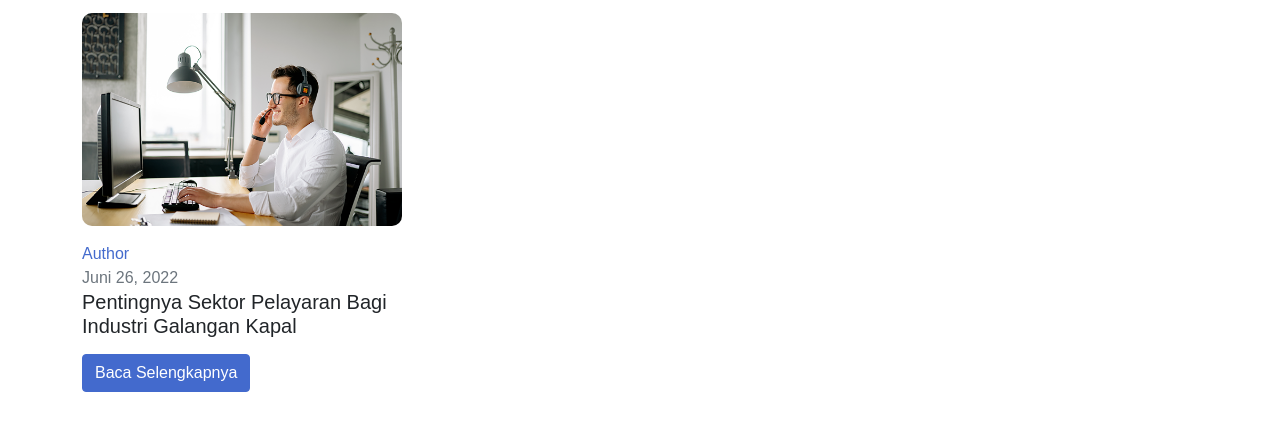
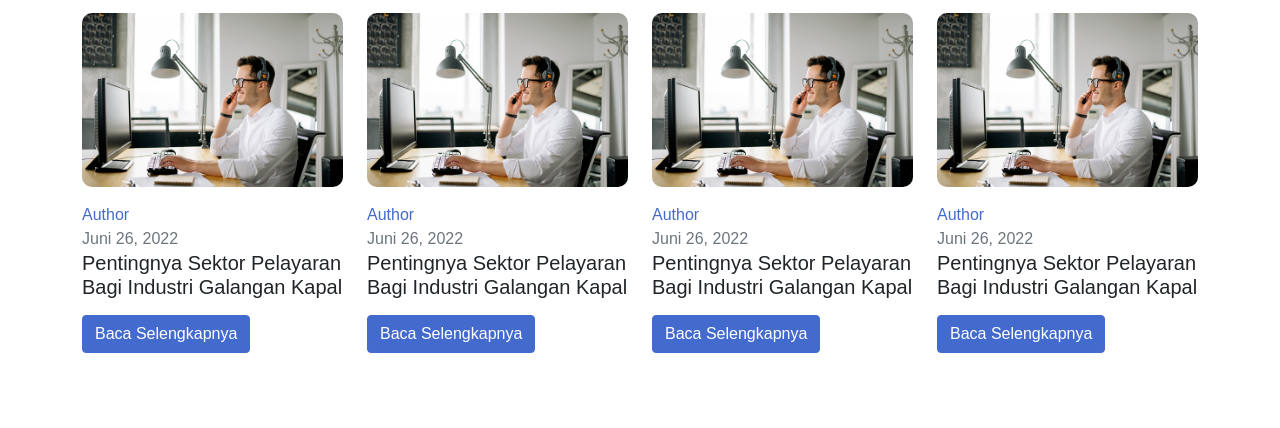
Before and after one commit to dhanzydev/shippingrecht, a website: page pages/artikel.html in a window 1280 px wide. Shown: the part 508-936 px from the top of the page. After the commit the page ends 891 px from the top, so only its background shows below. Drawn offline with nearby package versions, Linux system fonts and the light colour scheme.

Commit message:
card list artikel

```diff
--- a/pages/artikel.html
+++ b/pages/artikel.html
@@ -66,9 +66,10 @@
     </section>
 
     <!-- List Artikel -->
-    <section id="list-artikel" class="container d-flex justify-content-between flex-wrap flex-md-nowrap mb-3">
+    <section id="list-artikel" class="container">
+      <div class="row">
         <!-- Card Artikel -->
-      <div class="card-artikel">
+        <div class="card-artikel col-md-4 col-lg-3">
           <div class="image-card-artikel mb-3">
             <img src="../assets/images/artikel-3.png" alt="Artikel" class="img-fluid" />
           </div>
@@ -77,6 +78,43 @@
             <span class="tanggal-card-artikel text-muted">Juni 26, 2022</span>
             <h5 class="judul-card-artikel mb-3">Pentingnya Sektor Pelayaran Bagi Industri Galangan Kapal</h5>
             <button class="btn btn-primary">Baca Selengkapnya</button>
+          </div>
+        </div>
+        <!-- Card Artikel -->
+        <div class="card-artikel col-md-4 col-lg-3">
+          <div class="image-card-artikel mb-3">
+            <img src="../assets/images/artikel-3.png" alt="Artikel" class="img-fluid" />
+          </div>
+          <div class="card-detail-artikel">
+            <a href="#" class="author-card-artikel text-decoration-none d-block">Author</a>
+            <span class="tanggal-card-artikel text-muted">Juni 26, 2022</span>
+            <h5 class="judul-card-artikel mb-3">Pentingnya Sektor Pelayaran Bagi Industri Galangan Kapal</h5>
+            <button class="btn btn-primary">Baca Selengkapnya</button>
+          </div>
+        </div>
+        <!-- Card Artikel -->
+        <div class="card-artikel col-md-4 col-lg-3">
+          <div class="image-card-artikel mb-3">
+            <img src="../assets/images/artikel-3.png" alt="Artikel" class="img-fluid" />
+          </div>
+          <div class="card-detail-artikel">
+            <a href="#" class="author-card-artikel text-decoration-none d-block">Author</a>
+            <span class="tanggal-card-artikel text-muted">Juni 26, 2022</span>
+            <h5 class="judul-card-artikel mb-3">Pentingnya Sektor Pelayaran Bagi Industri Galangan Kapal</h5>
+            <button class="btn btn-primary">Baca Selengkapnya</button>
+          </div>
+        </div>
+        <!-- Card Artikel -->
+        <div class="card-artikel col-md-4 col-lg-3">
+          <div class="image-card-artikel mb-3">
+            <img src="../assets/images/artikel-3.png" alt="Artikel" class="img-fluid" />
+          </div>
+          <div class="card-detail-artikel">
+            <a href="#" class="author-card-artikel text-decoration-none d-block">Author</a>
+            <span class="tanggal-card-artikel text-muted">Juni 26, 2022</span>
+            <h5 class="judul-card-artikel mb-3">Pentingnya Sektor Pelayaran Bagi Industri Galangan Kapal</h5>
+            <button class="btn btn-primary">Baca Selengkapnya</button>
+          </div>
         </div>
       </div>
     </section>
--- a/scss/pages/_artikel.scss
+++ b/scss/pages/_artikel.scss
@@ -36,9 +36,7 @@
 
 #list-artikel {
   .card-artikel {
-    width: 20rem;
-    margin-right: 20px;
-    margin-bottom: 20px;
+    margin-bottom: 30px;
     .image-card-artikel {
       img {
         border-radius: 10px;
```
Also changed, not shown: assets/css/style.css, 1 other file. Lines whose indentation alone changed are shown as unchanged.
